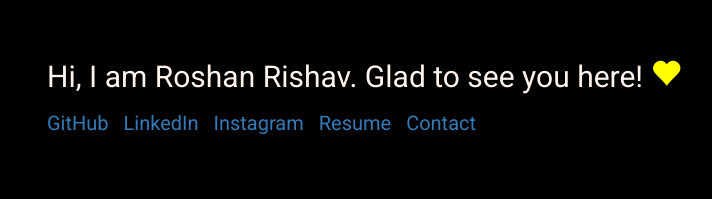
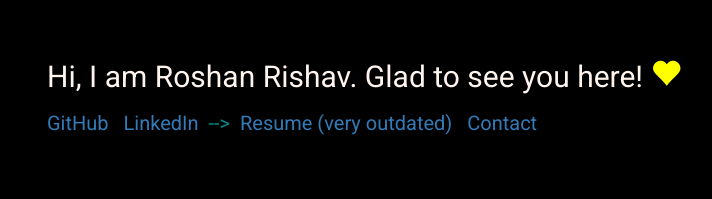
Before and after one commit to RoshanRIshav/portfolio, a plain HTML site: page index.html in a window 1280 px wide. Shown: the part 298-497 px from the top of the page, without its empty margins (38-750 px from the left). Drawn offline with nearby package versions, Linux system fonts and the light colour scheme.

Commit message:
Update index.html

```diff
--- a/index.html
+++ b/index.html
@@ -39,15 +39,15 @@
             <li class="list-inline-item Product-Sans social">
               <!--<span class="fa fa-linkedin icon"></span>-->
               <a class="social" target='_blank' href="https://www.linkedin.com/in/rrishav/">LinkedIn</a></li>
-            <li class="list-inline-item Product-Sans social">
+<!--             <li class="list-inline-item Product-Sans social">
               <!--<span class="fa fa-instagram icon"></span>-->
-              <a class="social" target='_blank' href="https://www.instagram.com/roshanrishav/?hl=en">Instagram</a></li>
+<!--               <a class="social" target='_blank' href="https://www.instagram.com/roshanrishav/?hl=en">Instagram</a></li> --> -->
             <!--<li class="list-inline-item Product-Sans social">-->
               <!--&lt;!&ndash;<span class="fa fa-instagram icon"></span>&ndash;&gt;-->
               <!--<a class="social" href="projects.html">Projects</a></li>-->
             <li class="list-inline-item Product-Sans social">
               <!--<span class="fa fa-linkedin icon"></span>-->
-              <a class="social" target='_blank' href="resume.pdf">Resume</a></li>
+              <a class="social" target='_blank' href="resume.pdf">Resume (very outdated)</a></li>
             <li class="list-inline-item Product-Sans social">
               <!--<span class="fa fa-linkedin icon"></span>-->
               <a class="social" target='_blank' href="mailto:rrishav@edu.uwaterloo.ca">Contact</a></li>
```
